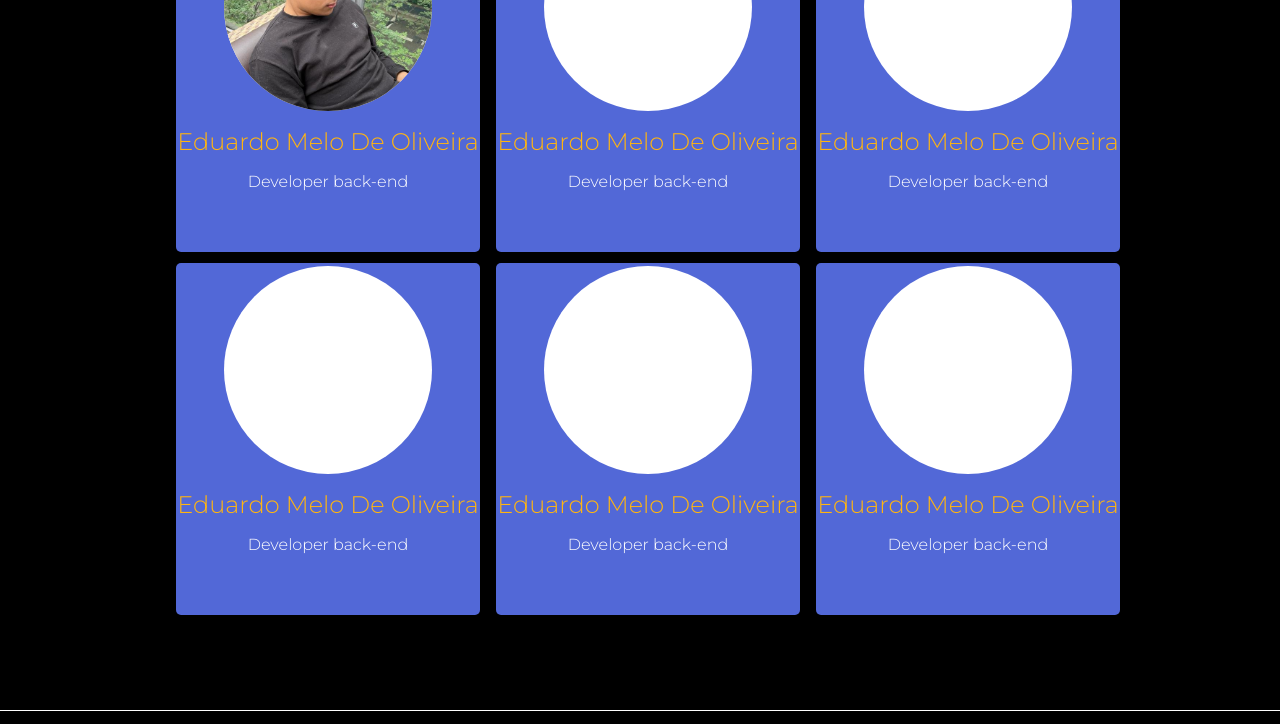
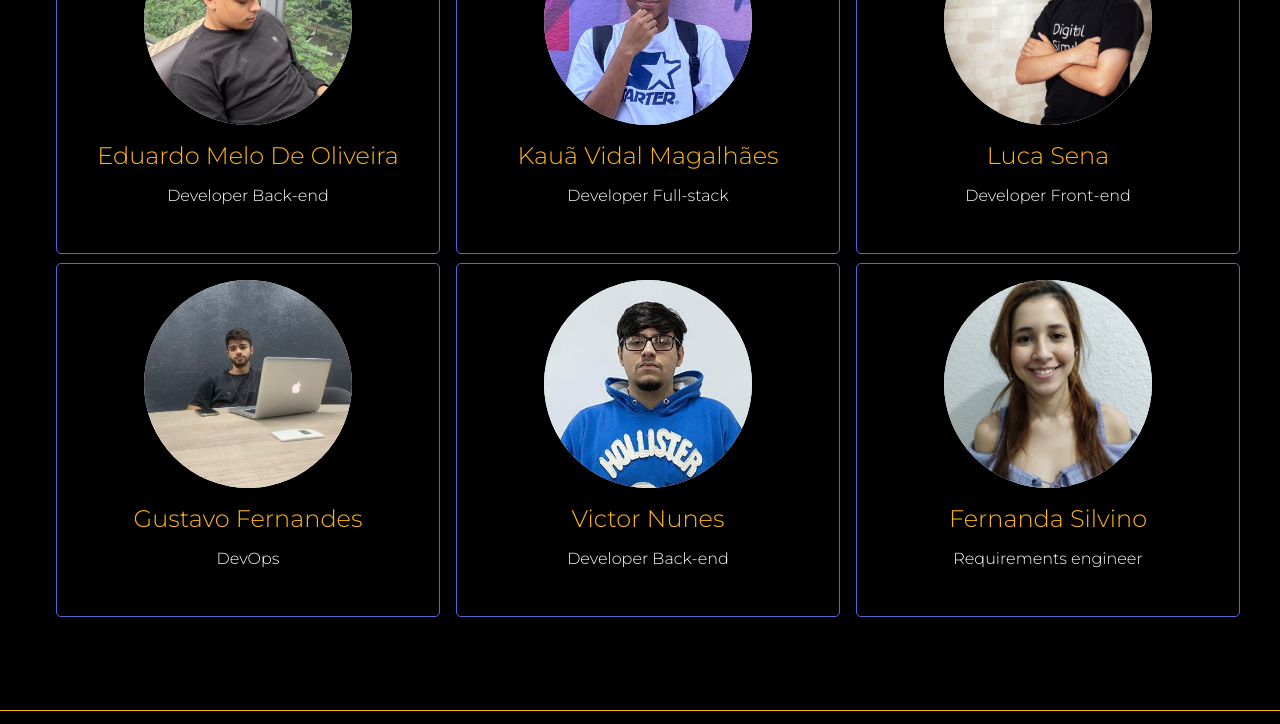
Before and after one commit to Security-Wings-inc/Web-Wing-Squad, a plain HTML site: page founders.html in a window 1280 px wide. Shown: the part 410-1134 px from the top of the page. Drawn offline with Linux system fonts and the light colour scheme.

Commit message:
adciona membros na tela de founders

```diff
--- a/css/founders.css
+++ b/css/founders.css
@@ -26,7 +26,7 @@
 display: flex;
 flex-direction: row;
 justify-content: space-between;
-width:60rem;
+width:75rem;
 height: 22rem;
 }
 
@@ -35,9 +35,9 @@ height: 22rem;
     flex-direction: column;
     border-radius: 5px;
     align-items: center;
-    width: 22rem;
+    width: 50rem;
     height: 22rem;
-    background-color: #5268D7;
+    border: 1px solid #5268D7;
     margin-left: 1rem;
 }
 
@@ -47,7 +47,7 @@ width: 13rem;
 border-radius: 100%;
 background-color: white;
 height: 13rem;
-margin-top: 0.2rem;
+margin-top: 1rem;
 
 
 img{
@@ -85,7 +85,7 @@ img{
     display: flex;
     flex-direction: row;
     justify-content: space-between;
-    width: 60rem;
+    width: 75rem;
     height: 22rem;
     margin-top: 0.5rem;
     }
--- a/css/index.css
+++ b/css/index.css
@@ -231,7 +231,11 @@
     background-color: black;
     justify-content: space-evenly;
     align-items: center;
-    border-top: 1px solid white;
+    border-top: 1px solid #FFB510;
+    a{
+        text-decoration: none;
+        color: white;
+    }
 }
 
 
@@ -245,6 +249,7 @@
 
     h1{
     font-weight: 300;
+    color: white;
 }
 }
 
@@ -259,6 +264,7 @@
         margin-left: 1rem;
         font-weight: 200;
     }
+
 
     p{
         font-size: 1.4rem;
--- a/founders.html
+++ b/founders.html
@@ -6,6 +6,8 @@
     <title>Document</title>
     <link rel="stylesheet" href="./css/index.css">
     <link rel="stylesheet" href="./css/founders.css">
+    <link rel="stylesheet" href="https://cdnjs.cloudflare.com/ajax/libs/font-awesome/4.7.0/css/font-awesome.min.css">
+
 
 </head>
 <body>
@@ -14,7 +16,7 @@
 
 
         <div class="logo">
-            <img src="./assets/ball.svg" alt="">
+            <img src="./assets/logo-site.png" alt="" style="width: 70px;">
             <a href="./index.html">Security Wings</a>
         </div>
 
@@ -43,29 +45,30 @@
 
                     <div class="descricao-founder">
                         <h1>Eduardo Melo De Oliveira</h1>
-                        <p>Developer back-end</p>
+                        <p>Developer Back-end</p>
                     </div>
 
                 </div>
                 <div class="box-founder">
                     <div class="imagem-founder">
+                        <img src="./assets/KauaVidal-founders.jpeg" alt="">
 
                     </div>
 
                     <div class="descricao-founder">
-                        <h1>Eduardo Melo De Oliveira</h1>
-                        <p>Developer back-end</p>
+                        <h1>Kauã Vidal Magalhães</h1>
+                        <p>Developer Full-stack</p>
                     </div>
 
                 </div>
                 <div class="box-founder">
                     <div class="imagem-founder">
-
+                        <img src="./assets/LucaSena-founder.jpeg" alt="">
                     </div>
 
                     <div class="descricao-founder">
-                        <h1>Eduardo Melo De Oliveira</h1>
-                        <p>Developer back-end</p>
+                        <h1>Luca Sena</h1>
+                        <p>Developer Front-end</p>
                     </div>
 
                 </div>
@@ -75,12 +78,13 @@
 
                 <div class="box-founder">
                     <div class="imagem-founder">
+                        <img src="./assets/GustavoFernades-Founder.jpeg" alt="">
 
                     </div>
 
                     <div class="descricao-founder">
-                        <h1>Eduardo Melo De Oliveira</h1>
-                        <p>Developer back-end</p>
+                        <h1>Gustavo Fernandes</h1>
+                        <p>DevOps</p>
                     </div>
 
                 </div>
@@ -88,12 +92,13 @@
 
                 <div class="box-founder">
                     <div class="imagem-founder">
+                        <img src="./assets/VictorNunes-Founder.jpeg" alt="">
 
                     </div>
 
                     <div class="descricao-founder">
-                        <h1>Eduardo Melo De Oliveira</h1>
-                        <p>Developer back-end</p>
+                        <h1>Victor Nunes</h1>
+                        <p>Developer Back-end</p>
                     </div>
 
                 </div>
@@ -101,12 +106,12 @@
 
                 <div class="box-founder">
                     <div class="imagem-founder">
-
+                        <img src="./assets/FernandaSilvino-Founder.jpeg" alt="">
                     </div>
 
                     <div class="descricao-founder">
-                        <h1>Eduardo Melo De Oliveira</h1>
-                        <p>Developer back-end</p>
+                        <h1>Fernanda Silvino</h1>
+                        <p>Requirements engineer</p>
                     </div>
 
                 </div>
```
Also changed, not shown: index.html (+1 -1 lines), assets/FernandaSilvino-Founder.jpeg (added), assets/GustavoFernades-Founder.jpeg (added), assets/KauaVidal-founders.jpeg (added), assets/LucaSena-founder.jpeg (added), assets/VictorNunes-Founder.jpeg (added).
